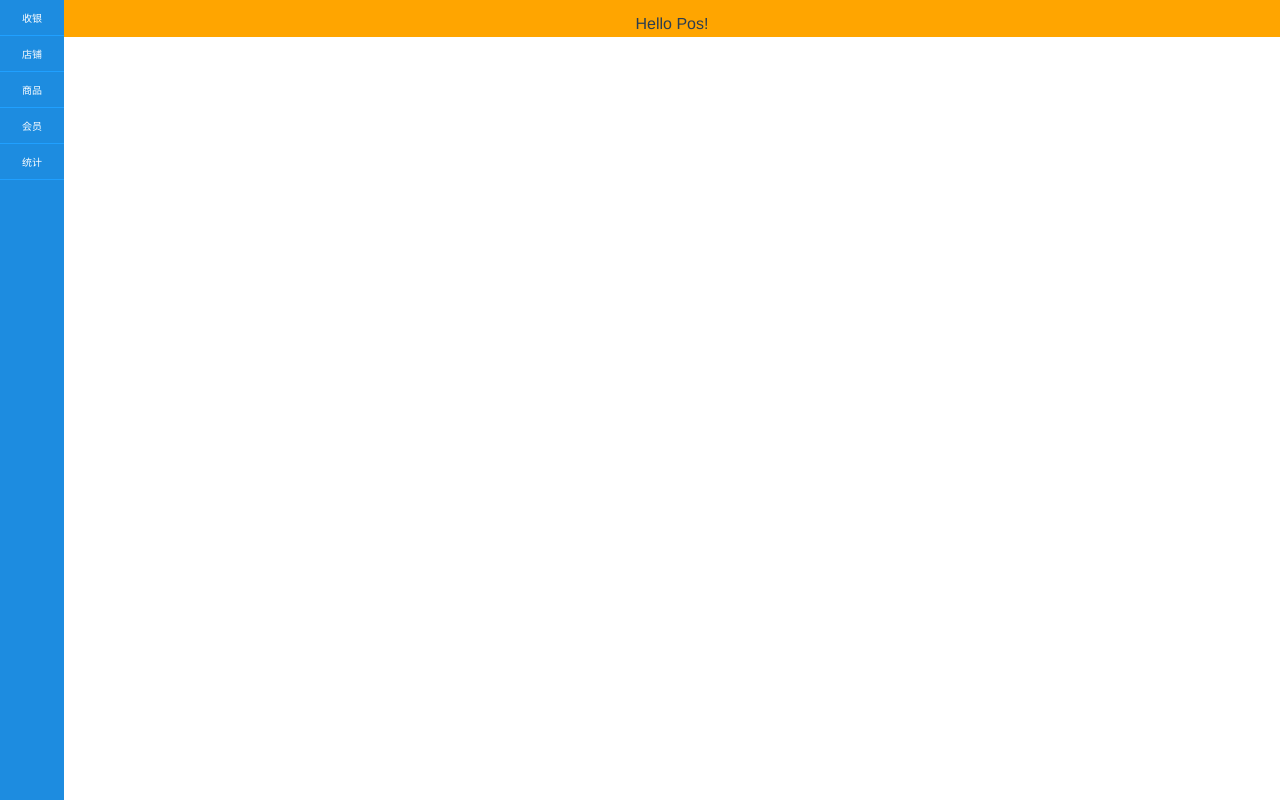
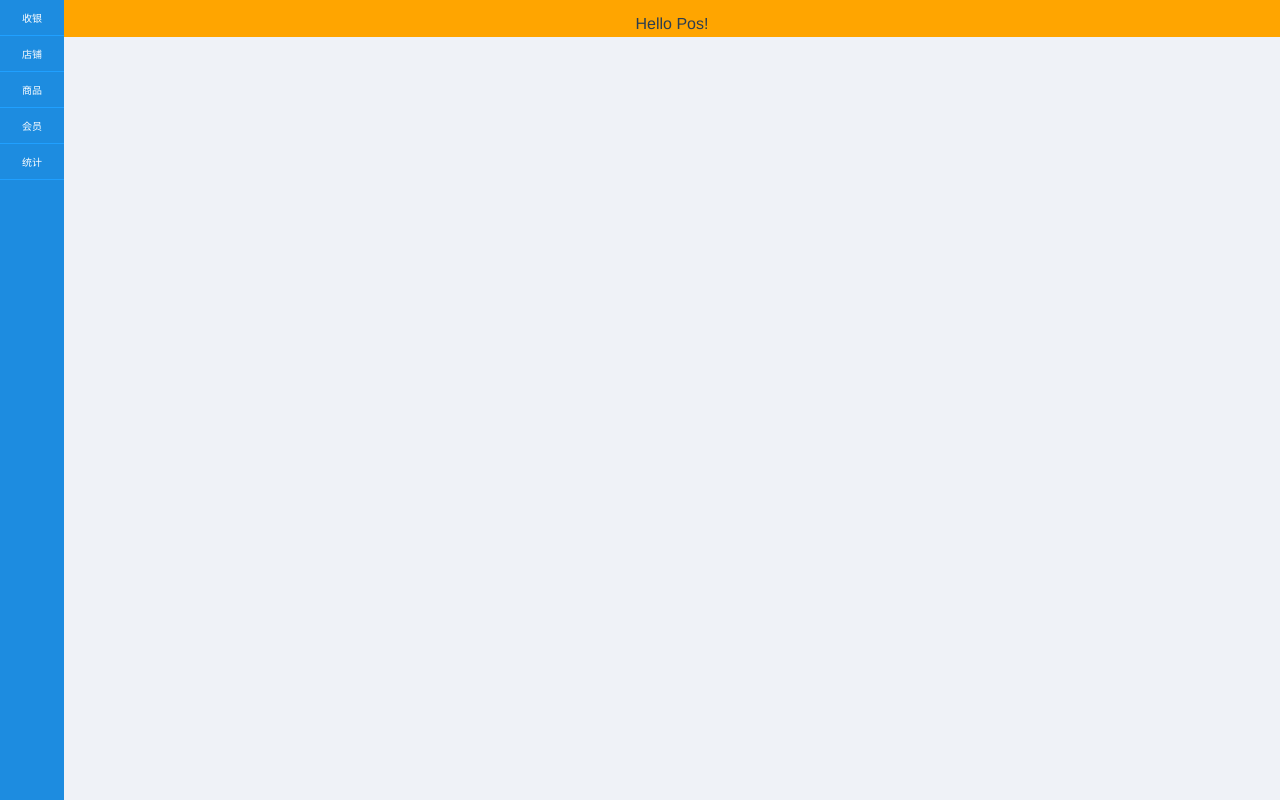
Before and after one commit to WytheLi/awesome_pos, a Vue app: page / in a window 1280 px wide. Built offline with nearby package versions, Linux system fonts and the light colour scheme; a small style sheet from the web is missing.

Commit message:
主体区域css布局

```diff
--- a/src/App.vue
+++ b/src/App.vue
@@ -29,4 +29,11 @@ export default {
     color: #2c3e50;
     /* margin-top: 60px; */
   }
+  .main {
+    height: 100%;
+    width: 95%;
+    float: left;
+    background-color: #EFF2F7;
+    overflow: auto;
+  }
 </style>
```
Lines whose indentation alone changed are shown as unchanged.
